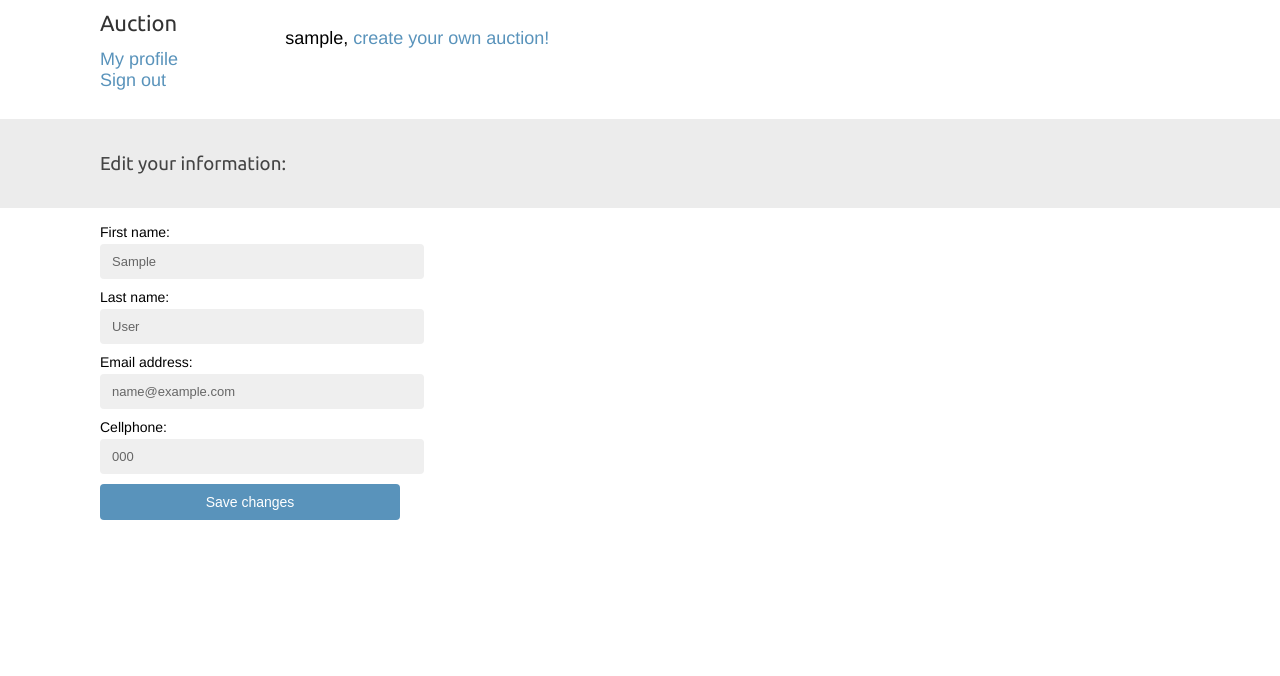
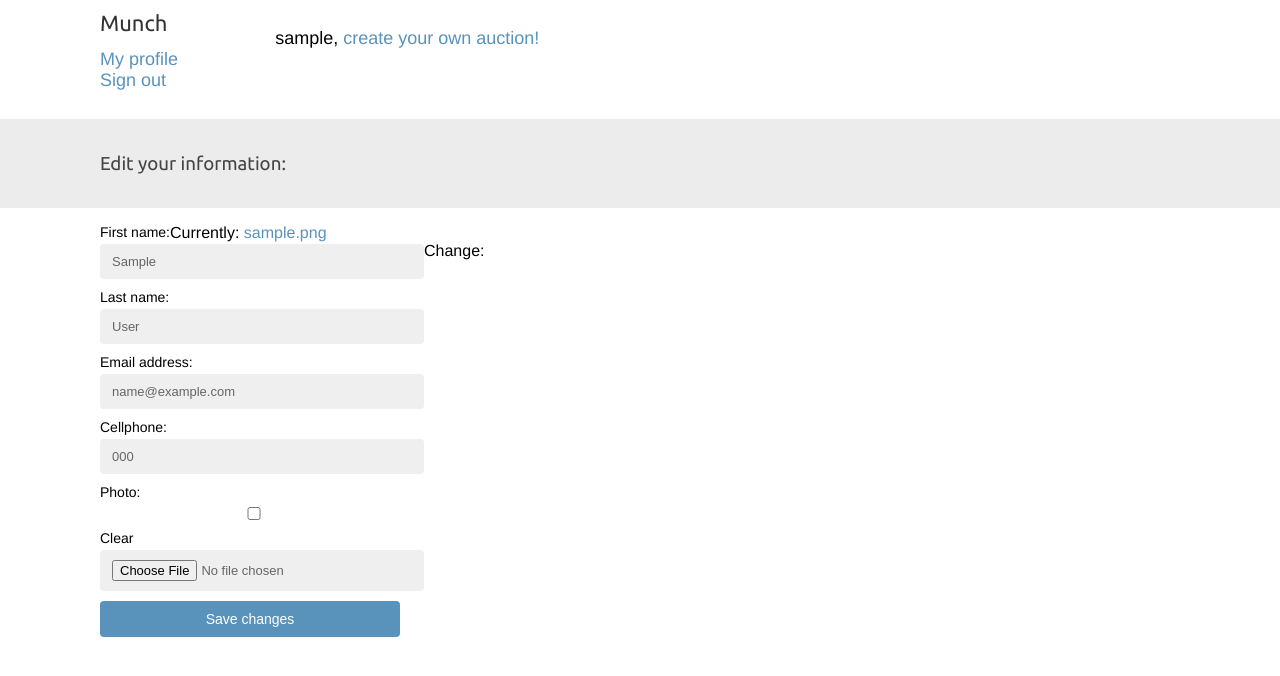
Before and after one commit to kislN/WebApplication, a Django app: page /auction/user/edit/ in a window 1280 px wide. Shown: the top 676 px of the page. Run offline with Django 3.2, Linux system fonts and the light colour scheme; a user stored in the database is signed in; tables that the repository leaves empty hold one stand-in row (values such as "Sample post").

Commit message:
working version

```diff
--- a/auction/forms.py
+++ b/auction/forms.py
@@ -2,7 +2,6 @@ from django import forms
 from django.contrib.auth.models import User
 from django.contrib.auth.forms import UserCreationForm
 from .models import *
-
 
 
 class UserEditForm(forms.ModelForm):
@@ -12,11 +11,10 @@ class UserEditForm(forms.ModelForm):
 
 
 class EditProfileForm(forms.ModelForm):
-
     class Meta:
         model = Profile
         # fields = ('date_of_birth', 'photo')
-        fields = ('cellphone',)
+        fields = ('cellphone', 'photo')
 
 
 class LoginForm(forms.Form):
--- a/auction/templates/auction/base.html
+++ b/auction/templates/auction/base.html
@@ -3,13 +3,13 @@
 <html>
 <head>
     <meta charset="utf-8" />
-    <title>{% block title %}Auction.com{% endblock %}</title>
+    <title>{% block title %}Munch.com{% endblock %}</title>
     <link href="{% static 'css/base.css' %}" rel="stylesheet">
 </head>
 <body>
 
     <div id="header">
-        <a href="{% url 'start_page' %}" class="logo">Auction</a>
+        <a href="{% url 'start_page' %}" class="logo">Munch</a>
         {% if request.user.is_authenticated %}
             <p>{{ request.user.username }}, <a href="{% url 'addauction' %}">create your own auction!</a>
                 <br/>
--- a/auction/templates/auction/index.html
+++ b/auction/templates/auction/index.html
@@ -2,8 +2,8 @@
 
 {% load static %}
 
-{% block title %} Auction {% endblock %}
-{% block describe %}<h3>Active auctions!<h3/>{% endblock %}
+{% block title %} Munch.com {% endblock %}
+{% block describe %}<h3>Active auctions:<h3/>{% endblock %}
 
 {% block content %}
 
--- a/auction/templates/auction/profile.html
+++ b/auction/templates/auction/profile.html
@@ -8,7 +8,6 @@
 {% block content %}
 
     <div class="product-detail">
-
         <img src="{% if profile.image %}/{{ profile.image }}{% else %}{% static 'img/no_image.png' %}{% endif %}">
             <h1>{{ user.first_name }} {{ user.last_name }}</h1>
             <h3>E-mail: {{ user.email }}</h3>
--- a/auction/views.py
+++ b/auction/views.py
@@ -120,7 +120,7 @@ def profile(request, user_id):
 def edit_profile(request):
     if request.method == 'POST':
         user_form = UserEditForm(instance=request.user, data=request.POST)
-        profile_form = EditProfileForm(instance=request.user.profile, data=request.POST) #, files=request.FILES)
+        profile_form = EditProfileForm(instance=request.user.profile, data=request.POST, files=request.FILES)
         if user_form.is_valid() and profile_form.is_valid():
             user_form.save()
             profile_form.save()
```
Also changed, not shown: README.md (added).
